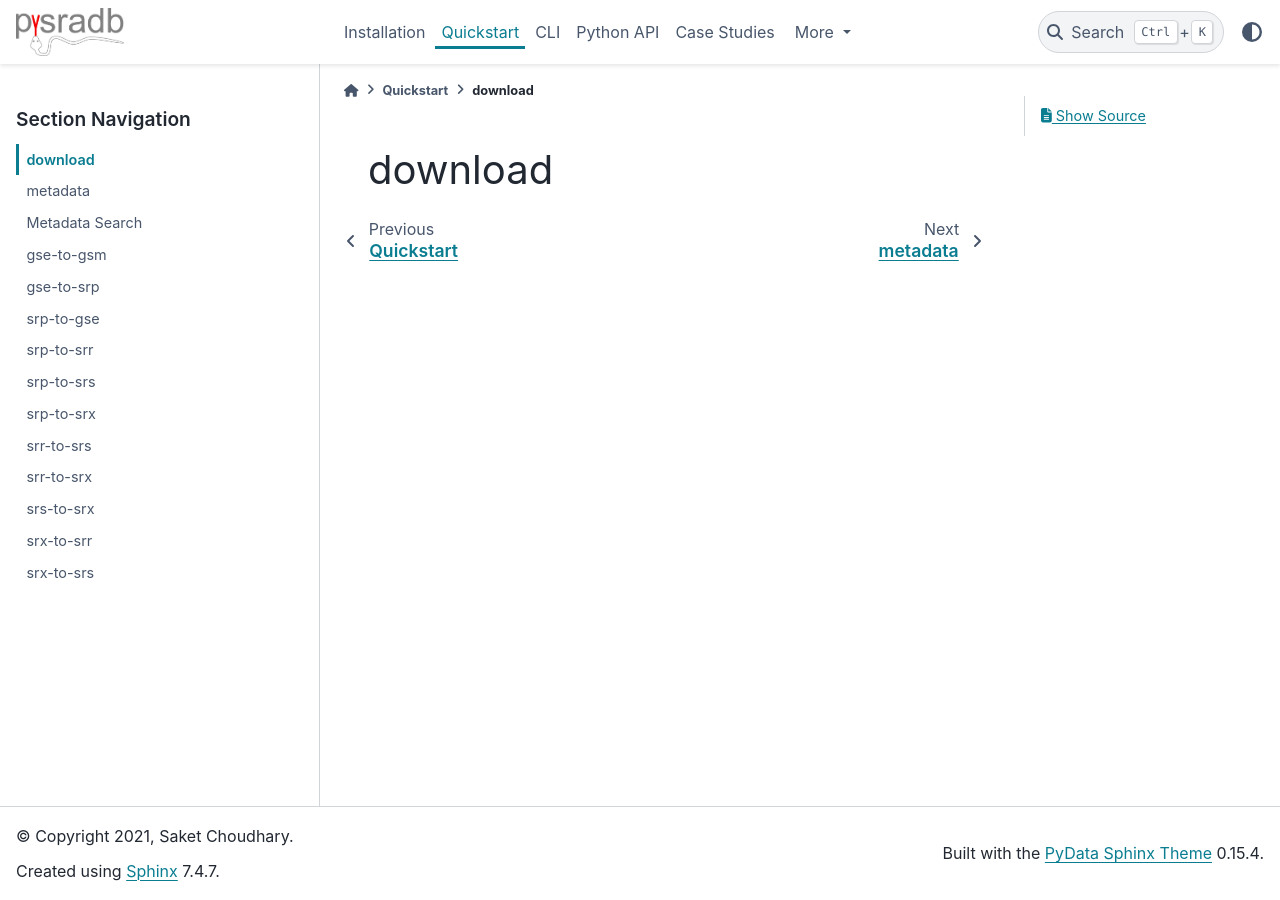
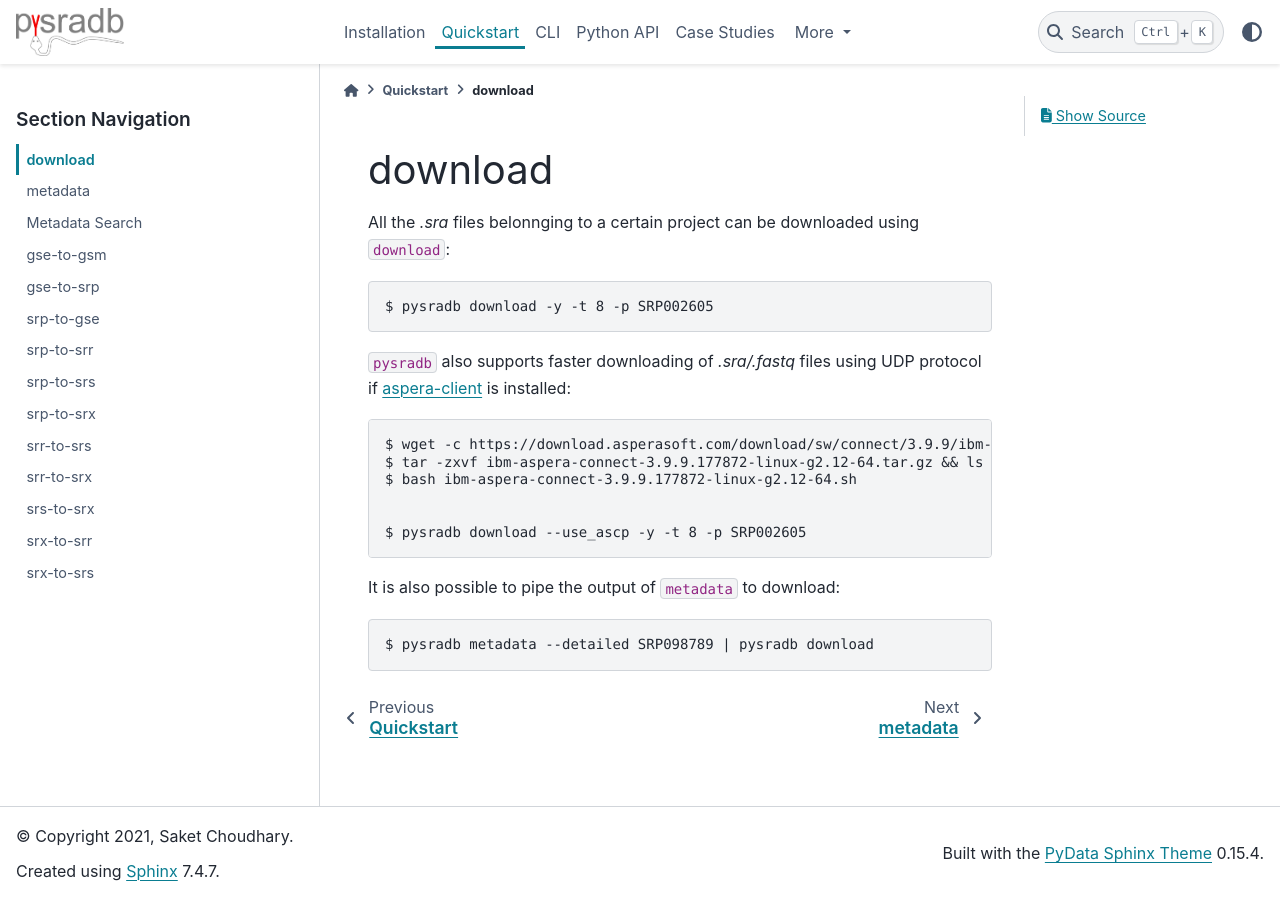
Before and after one commit to saketkc/pysradb, a Sphinx documentation site: the page built from docs/commands/download.rst, in a window 1280 px wide. Built offline with Sphinx 7.4.7 and the PyData theme 0.15.4, drawn with Linux system fonts in a browser that asks for light colours.

Commit message:
Update download.rst

```diff
--- a/docs/commands/download.rst
+++ b/docs/commands/download.rst
@@ -3,3 +3,27 @@
 ############
 download
 ############
+
+All the `.sra` files belonnging to a certain project can be downloaded using ``download``:
+
+::
+
+    $ pysradb download -y -t 8 -p SRP002605
+
+
+``pysradb`` also supports faster downloading of `.sra/.fastq` files using UDP protocol if `aspera-client <https://downloads.asperasoft.com/connect2/>`_ is installed:
+
+::
+
+    $ wget -c https://download.asperasoft.com/download/sw/connect/3.9.9/ibm-aspera-connect-3.9.9.177872-linux-g2.12-64.tar.gz
+    $ tar -zxvf ibm-aspera-connect-3.9.9.177872-linux-g2.12-64.tar.gz && ls
+    $ bash ibm-aspera-connect-3.9.9.177872-linux-g2.12-64.sh
+
+
+    $ pysradb download --use_ascp -y -t 8 -p SRP002605
+
+It is also possible to pipe the output of ``metadata`` to download:
+
+::
+
+   $ pysradb metadata --detailed SRP098789 | pysradb download
```
